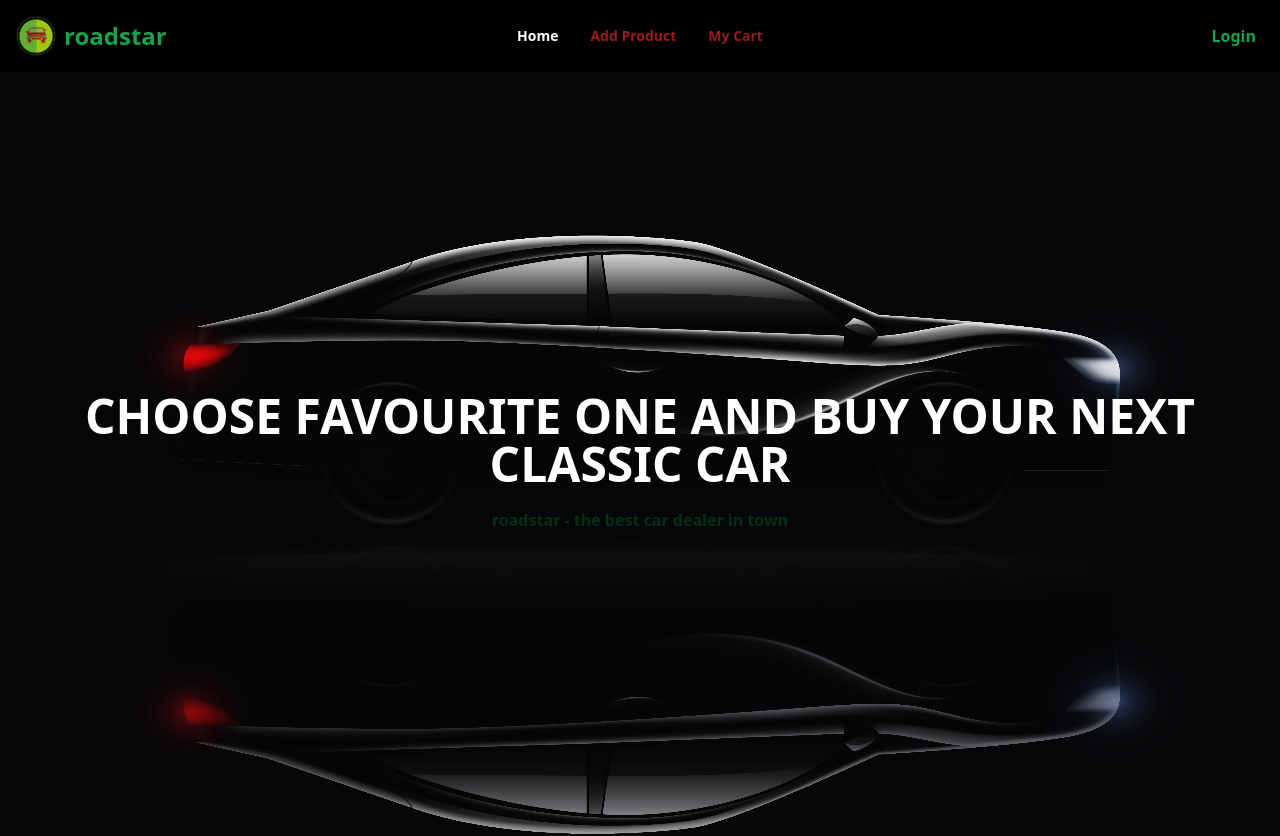
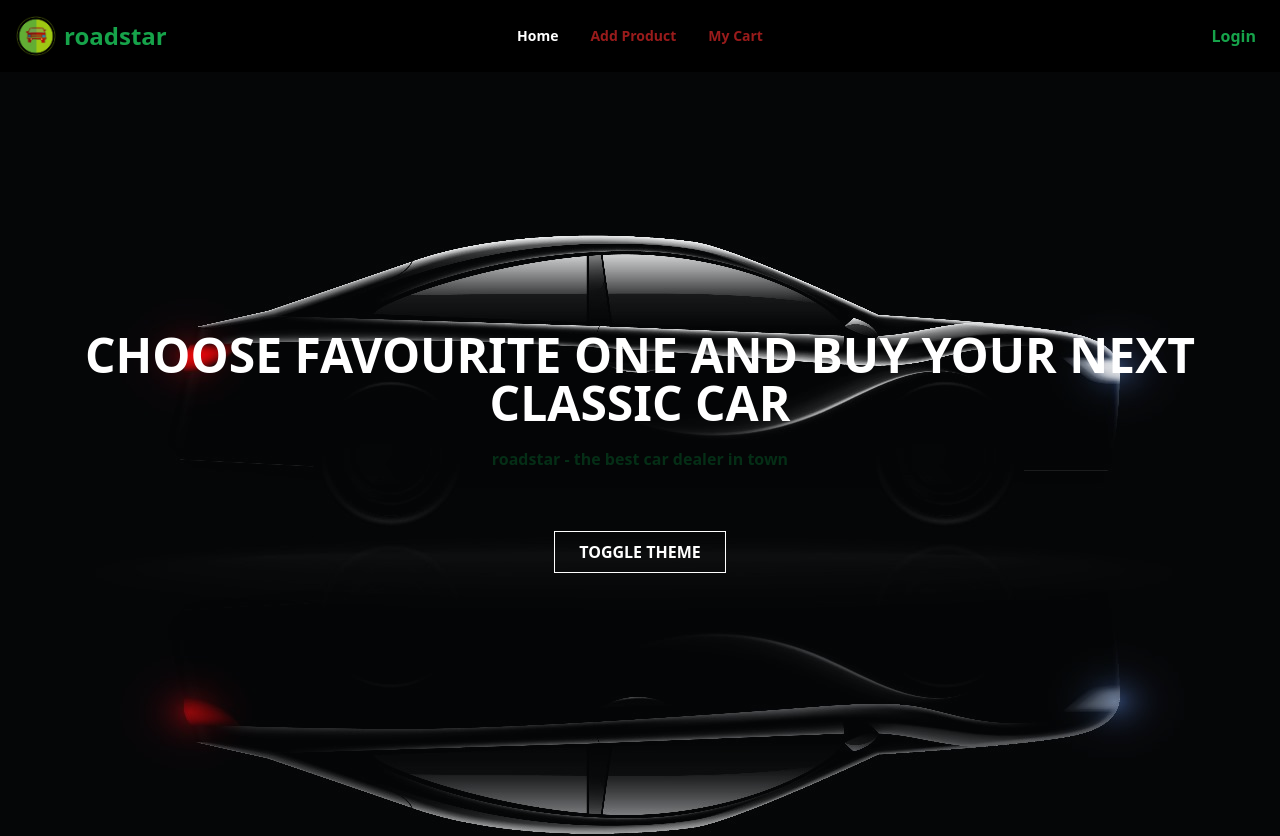
Before and after one commit to devalienbrain/Automative-brandcars-shop-project, a React (Vite) app: page / in a window 1280 px wide. Shown: the top 836 px of the page. Built offline with nearby package versions, Linux system fonts and the light colour scheme; no server answers.

Commit message:
theme toggle handled on home page done

```diff
--- a/src/pages/Home/Banner/Banner.jsx
+++ b/src/pages/Home/Banner/Banner.jsx
@@ -1,6 +1,9 @@
 import bannerImg from "../../../../public/Resources/banner2.jpg";
 
-const Banner = () => {
+const Banner = ({ setDarkMode, isDarkMode }) => {
+  const handleThemeToggle = () => {
+    setDarkMode(!isDarkMode);
+  };
   return (
     <div
       className="hero"
@@ -20,6 +23,14 @@ const Banner = () => {
           <h3 className="mb-5 text-green-950 font-black">
             roadstar - the best car dealer in town
           </h3>
+          <div className="py-10">
+            <button
+              className="border border-white text-white px-6 py-2 font-semibold hover:bg-white hover:text-black"
+              onClick={handleThemeToggle}
+            >
+              TOGGLE THEME
+            </button>
+          </div>
         </div>
       </div>
     </div>
--- a/src/pages/Home/Home.jsx
+++ b/src/pages/Home/Home.jsx
@@ -3,20 +3,26 @@ import Banner from "./Banner/Banner";
 import FeatureCar from "./Features/FeatureCar";
 import UserReviews from "./Reviews/UserReviews";
 import CarBrands from "./Brands/CarBrands";
+import { useState } from "react";
 
 const Home = () => {
   const carBrandsData = useLoaderData();
-  // console.log(carBrandsData);
+  const [isDarkMode, setDarkMode] = useState(false);
+
   return (
-    <div>
-      <Banner></Banner>
+    <div
+      className={`bg-${isDarkMode ? "black" : "white"} text-${
+        isDarkMode ? "white" : "black"
+      }`}
+    >
+      <Banner setDarkMode={setDarkMode} isDarkMode={isDarkMode} />
       <div className="container mx-auto">
         <div>
-          <CarBrands carBrandsData={carBrandsData}></CarBrands>
+          <CarBrands carBrandsData={carBrandsData} />
         </div>
-        <FeatureCar></FeatureCar>
+        <FeatureCar />
         <div>
-          <UserReviews></UserReviews>
+          <UserReviews />
         </div>
       </div>
     </div>
```
